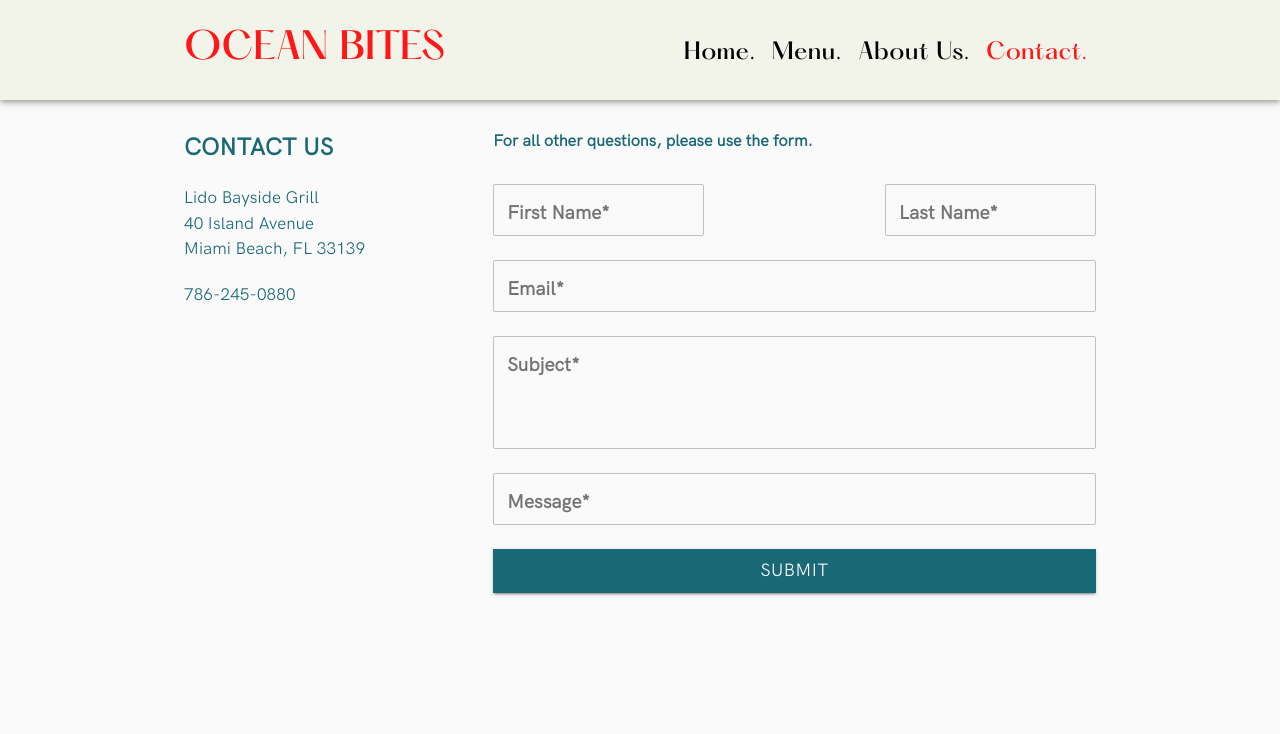
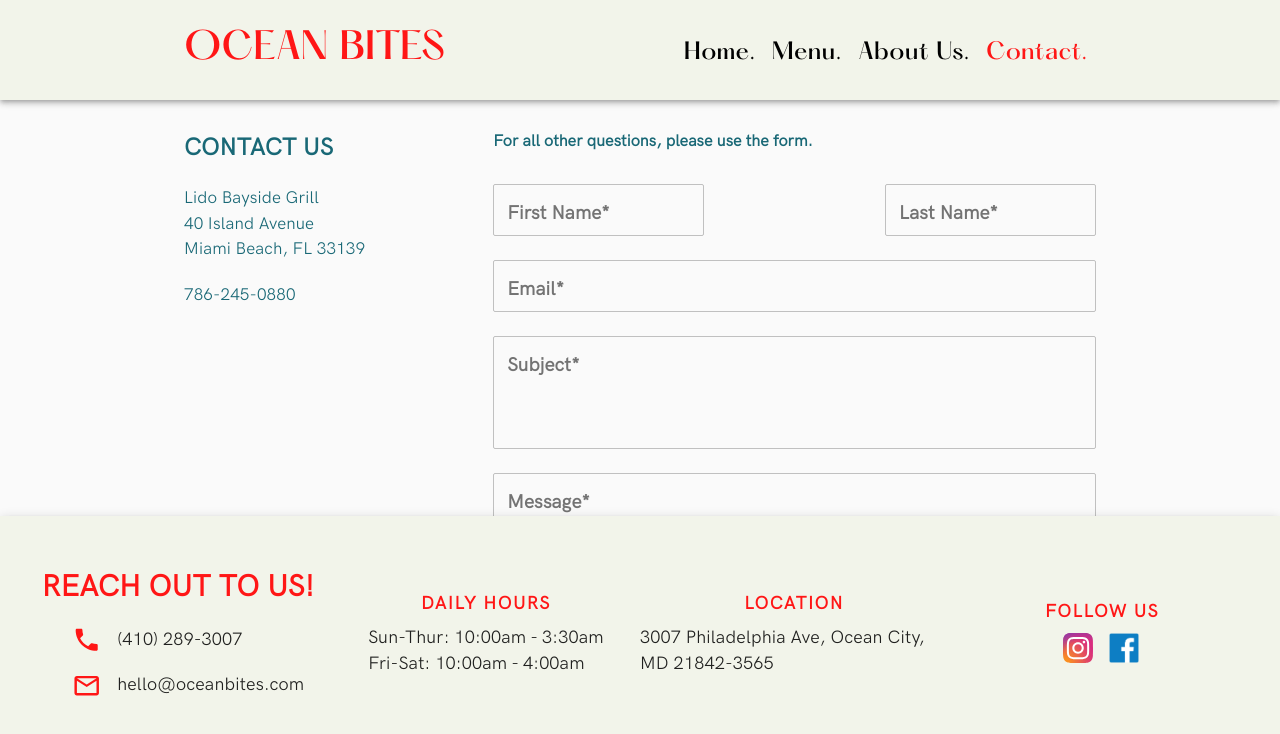
Before and after one commit to khan-skadi/ocean-bites, a React (Create React App) app: page /contact-us in a window 1280 px wide. Shown: the top 734 px of the page. Built offline with nearby package versions, Linux system fonts and the light colour scheme.

Commit message:
extrapolate Footer component for the other pages

```diff
--- /dev/null
+++ b/src/components/Footer/Footer.tsx
@@ -0,0 +1,244 @@
+import React, { FC } from "react";
+import { Container, Grid, Typography, makeStyles, Theme } from "@material-ui/core";
+import PhoneIcon from "@material-ui/icons/Phone";
+import MailIcon from "@material-ui/icons/MailOutline";
+
+import instagram from "assets/images/social/instagram.svg";
+import facebook from "assets/images/social/facebook.png";
+
+interface Props {
+  position: "fixed" | "static";
+}
+
+const useStyles = makeStyles<Theme, Props>((theme) => ({
+  root: {
+    background: theme.palette.secondary.light,
+    padding: "50px 0 100px",
+    boxShadow: "0px 2px 4px -1px rgb(0 0 0 / 20%), 0px 4px 5px 0px rgb(0 0 0 / 14%), 0px 1px 10px 0px rgb(0 0 0 / 12%)",
+    position: ({ position }) => position,
+    bottom: 0,
+    width: "100%",
+  },
+  footerTitle: {
+    fontSize: "24px",
+    fontWeight: 700,
+    fontFamily: "Grotesk",
+    textTransform: "uppercase",
+    color: theme.palette.primary.light,
+
+    "& p": {
+      margin: 0,
+    },
+
+    [theme.breakpoints.up("sm")]: {
+      fontSize: "26px",
+    },
+
+    [theme.breakpoints.up("md")]: {
+      fontSize: "30px !important",
+    },
+  },
+  contactWrapper: {
+    display: "flex",
+    flexFlow: "column wrap",
+    justifyContent: "center",
+    alignItems: "flex-start",
+    marginLeft: "20px",
+  },
+  contactItem: {
+    display: "flex",
+    alignItems: "center",
+
+    "& .MuiTypography-root": {
+      fontFamily: "Grotesk",
+      fontWeight: 400,
+      fontSize: "18px",
+      marginTop: theme.spacing(2),
+
+      [theme.breakpoints.down("xs")]: {
+        marginTop: theme.spacing(1),
+      },
+    },
+
+    "& svg": {
+      fontSize: "2.1em",
+      marginRight: theme.spacing(2),
+      color: theme.palette.primary.light,
+      marginTop: theme.spacing(2),
+
+      [theme.breakpoints.down("xs")]: {
+        marginTop: theme.spacing(1),
+      },
+    },
+  },
+  hoursWrapper: {
+    display: "flex",
+    flexFlow: "column nowrap",
+    alignItems: "center",
+
+    "& .MuiTypography-root.MuiTypography-body1": {
+      fontFamily: "Grotesk",
+      fontWeight: 600,
+      fontSize: "18px",
+      textTransform: "uppercase",
+      letterSpacing: 1.5,
+      color: theme.palette.primary.light,
+    },
+
+    [theme.breakpoints.down("xs")]: {
+      marginTop: theme.spacing(5),
+    },
+  },
+  hoursItem: {
+    marginTop: theme.spacing(1),
+
+    "& .MuiTypography-root": {
+      fontFamily: "Grotesk",
+      fontWeight: 400,
+      fontSize: "18px",
+
+      [theme.breakpoints.down("sm")]: {
+        textAlign: "center",
+      },
+    },
+  },
+  locationWrapper: {
+    display: "flex",
+    flexFlow: "column wrap",
+    alignItems: "center",
+
+    "& .MuiTypography-root.MuiTypography-body1": {
+      fontFamily: "Grotesk",
+      fontWeight: 600,
+      fontSize: "18px",
+      textTransform: "uppercase",
+      letterSpacing: 1.5,
+      color: theme.palette.primary.light,
+    },
+
+    [theme.breakpoints.down("sm")]: {
+      marginTop: theme.spacing(5),
+    },
+  },
+  locationItem: {
+    marginTop: theme.spacing(1),
+
+    "& .MuiTypography-root": {
+      fontFamily: "Grotesk",
+      fontWeight: 400,
+      fontSize: "18px",
+
+      [theme.breakpoints.down("sm")]: {
+        textAlign: "center",
+      },
+    },
+  },
+  socialWrapper: {
+    "& .MuiTypography-root.MuiTypography-body1": {
+      fontFamily: "Grotesk",
+      fontWeight: 600,
+      fontSize: "18px",
+      textTransform: "uppercase",
+      letterSpacing: 1.5,
+      color: theme.palette.primary.light,
+    },
+
+    [theme.breakpoints.down("sm")]: {
+      marginTop: theme.spacing(5),
+    },
+  },
+  socialItem: {
+    marginTop: theme.spacing(1),
+    display: "flex",
+    flexFlow: "row nowrap",
+    justifyContent: "center",
+    alignItems: "center",
+    maxWidth: "112px",
+  },
+  socialIconWrapper: {
+    width: "30px",
+
+    "&:first-child": {
+      marginRight: theme.spacing(2),
+    },
+
+    "& img": {
+      width: "100%",
+      height: "100%",
+    },
+
+    "& svg": {
+      width: "100%",
+      height: "100%",
+    },
+  },
+  footerGridItem: {
+    display: "flex",
+    justifyContent: "center",
+    alignItems: "center",
+
+    "&:first-child": {
+      flexFlow: "column nowrap",
+    },
+  },
+}));
+
+const Footer: FC<Props> = (props) => {
+  const classes = useStyles(props);
+
+  return (
+    <div className={classes.root}>
+      <Container maxWidth="xl">
+        <Grid container justify="center" alignItems="center">
+          <Grid item xs={12} sm={6} md={3} className={classes.footerGridItem}>
+            <div className={classes.footerTitle}>
+              <p>Reach out to us!</p>
+            </div>
+            <div className={classes.contactWrapper}>
+              <div className={classes.contactItem}>
+                <PhoneIcon />
+                <Typography variant="body2">(410) 289-3007</Typography>
+              </div>
+              <div className={classes.contactItem}>
+                <MailIcon />
+                <Typography variant="body2">hello@oceanbites.com</Typography>
+              </div>
+            </div>
+          </Grid>
+          <Grid item xs={12} sm={6} md={3} className={classes.footerGridItem}>
+            <div className={classes.hoursWrapper}>
+              <Typography variant="body1">Daily Hours</Typography>
+              <div className={classes.hoursItem}>
+                <Typography variant="body2">Sun-Thur: 10:00am - 3:30am</Typography>
+                <Typography variant="body2">Fri-Sat: 10:00am - 4:00am</Typography>
+              </div>
+            </div>
+          </Grid>
+          <Grid item xs={12} sm={6} md={3} className={classes.footerGridItem}>
+            <div className={classes.locationWrapper}>
+              <Typography variant="body1">Location</Typography>
+              <div className={classes.locationItem}>
+                <Typography variant="body2">3007 Philadelphia Ave, Ocean City, MD 21842-3565</Typography>
+              </div>
+            </div>
+          </Grid>
+          <Grid item xs={12} sm={6} md={3} className={classes.footerGridItem}>
+            <div className={classes.socialWrapper}>
+              <Typography variant="body1">Follow Us</Typography>
+              <div className={classes.socialItem}>
+                <div className={classes.socialIconWrapper}>
+                  <img src={instagram} alt="" />
+                </div>
+                <div className={classes.socialIconWrapper}>
+                  <img src={facebook} alt="" />
+                </div>
+              </div>
+            </div>
+          </Grid>
+        </Grid>
+      </Container>
+    </div>
+  );
+};
+
+export default Footer;
--- /dev/null
+++ b/src/components/Footer/index.ts
@@ -0,0 +1,3 @@
+import Footer from "./Footer";
+
+export default Footer;
--- a/src/pages/ContactUs/ContactUs.tsx
+++ b/src/pages/ContactUs/ContactUs.tsx
@@ -3,6 +3,7 @@ import { makeStyles, createStyles, Theme, Container, Grid } from "@material-ui/c
 
 import SecondaryNavbar from "components/Navbar/SecondaryNavbar";
 import { ContactForm, Sidebar } from "components/ContactUs";
+import Footer from "components/Footer";
 
 const useStyles = makeStyles((theme: Theme) =>
   createStyles({
@@ -40,6 +41,7 @@ const ContactUs = () => {
           </Grid>
         </Container>
       </div>
+      <Footer position="fixed" />
     </div>
   );
 };
--- a/src/pages/Menu/Menu.tsx
+++ b/src/pages/Menu/Menu.tsx
@@ -10,6 +10,7 @@ import { PATHS } from "utils/appConstants";
 // Components
 import SecondaryNavbar from "components/Navbar/SecondaryNavbar";
 import MenuPage from "components/Menu/MenuPage";
+import Footer from "components/Footer";
 import { MenuItem } from "models/menu";
 
 const useStyles = makeStyles((theme: Theme) =>
@@ -110,6 +111,7 @@ const Menu = () => {
           <MenuPage menuItem={activeMenuItem} />
         </Container>
       </div>
+      <Footer position="static" />
     </div>
   );
 };
```
